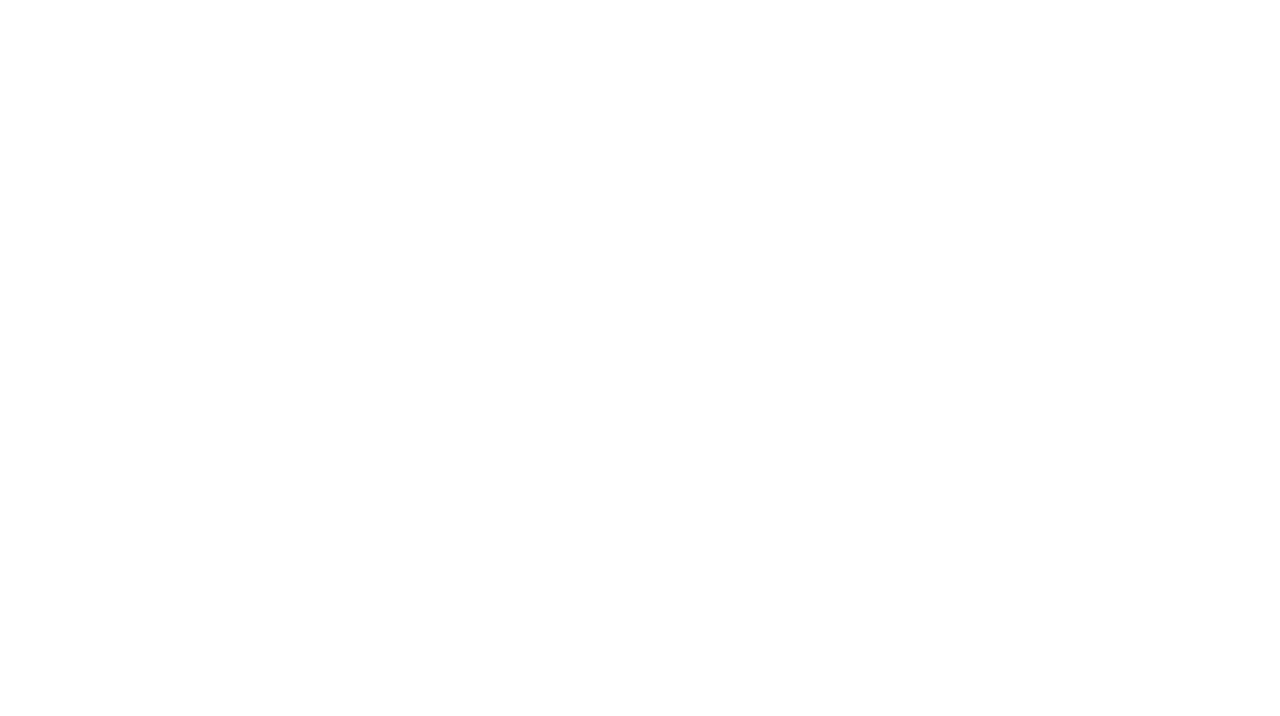
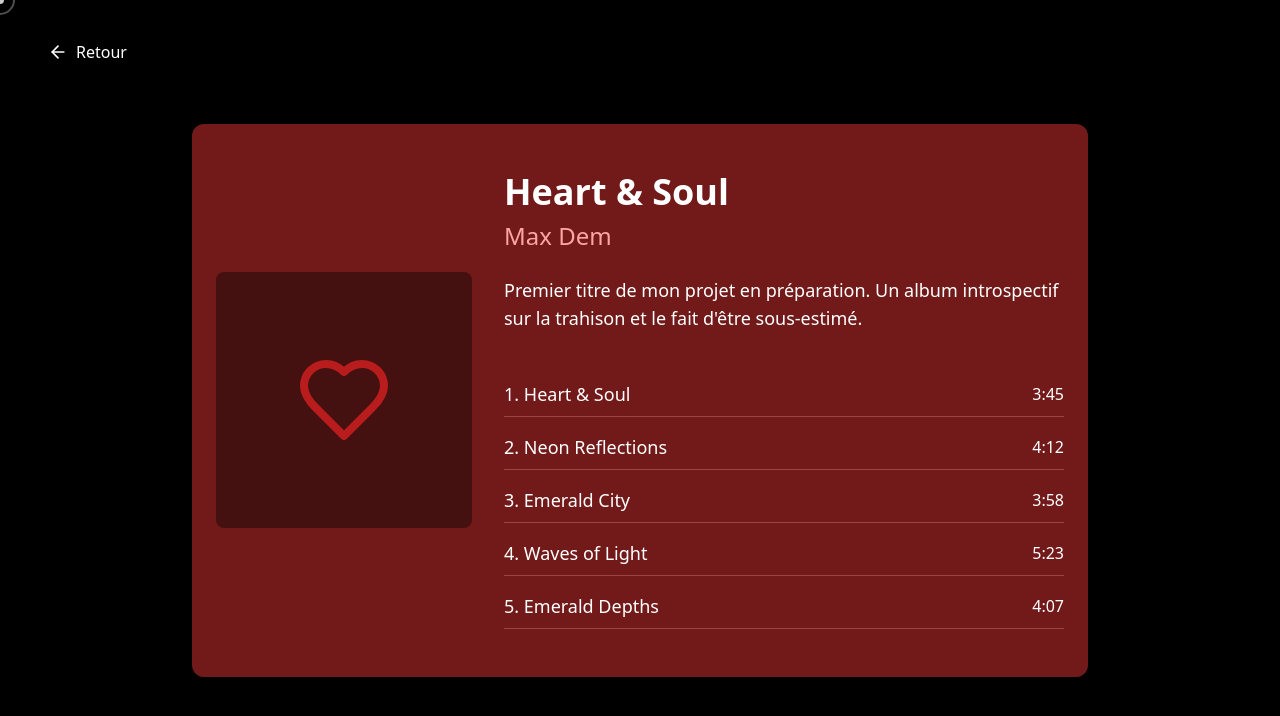
Before and after one commit to TsumiHaru/WorkShop, a React app: page /red-album in a window 1280 px wide. Before the commit this address had no page. Shown: the top 716 px of the page. Built offline with nearby package versions, Linux system fonts and the light colour scheme; the HTML template or start-up script is replaced by a standard one.

Commit message:
albumred

```diff
--- a/src/App.tsx
+++ b/src/App.tsx
@@ -2,6 +2,8 @@ import React from 'react';
 import { BrowserRouter as Router, Routes, Route } from 'react-router-dom';
 import HomePage from './pages/HomePage';
 import GreenAlbumPage from './pages/GreenAlbumPage';
+import PurpleAlbumPage from './pages/PurpleAlbumPage';
+import RedAlbumPage from './pages/RedAlbumPage';
 import CustomCursor from './components/CustomCursor';
 import './App.css';
 export function App() {
@@ -11,6 +13,8 @@ export function App() {
         <Routes>
           <Route path="/" element={<HomePage />} />
           <Route path="/green-album" element={<GreenAlbumPage />} />
+          <Route path="/purple-album" element={<PurpleAlbumPage />} />
+          <Route path="/red-album" element={<RedAlbumPage />} />
         </Routes>
       </div>
     </Router>;
--- /dev/null
+++ b/src/pages/PurpleAlbumPage.tsx
@@ -0,0 +1,75 @@
+import React from 'react';
+import { Link } from 'react-router-dom';
+import { motion } from 'framer-motion';
+import { ArrowLeftIcon } from 'lucide-react';
+
+const PurpleAlbumPage = () => {
+  return <div className="album-page w-full h-screen relative overflow-hidden bg-purple-800">
+      {/* Bouton retour */}
+      <motion.div className="absolute top-8 left-8 z-20" initial={{
+      opacity: 0,
+      x: -20
+    }} animate={{
+      opacity: 1,
+      x: 0
+    }} transition={{
+      delay: 0.5
+    }}>
+        <Link to="/" className="hoverable flex items-center text-white bg-black/30 px-4 py-2 rounded-full backdrop-blur-sm">
+          <ArrowLeftIcon size={20} className="mr-2" />
+          <span>Retour</span>
+        </Link>
+      </motion.div>
+      {/* Contenu de l'album */}
+      <div className="absolute inset-0 flex items-center justify-center">
+        <motion.div className="max-w-4xl w-full mx-auto px-6 py-12 bg-purple-700/80 backdrop-blur-sm rounded-xl text-white" initial={{
+        opacity: 0,
+        y: 20
+      }} animate={{
+        opacity: 1,
+        y: 0
+      }} transition={{
+        delay: 0.3
+      }}>
+          <div className="flex flex-col md:flex-row gap-8 items-center">
+            <motion.div className="w-64 h-64 relative overflow-hidden rounded-lg bg-purple-900" whileHover={{
+            scale: 1.05
+          }} />
+            <div className="flex-1">
+              <h1 className="text-4xl font-bold mb-2">Purple Sparkle</h1>
+              <h2 className="text-2xl text-purple-200 mb-6">Max Dem</h2>
+              <div className="space-y-4">
+                <p className="text-lg">
+                  Premier titre de mon projet en préparation. Un album introspectif sur la trahison et le fait d'être sous-estimé.
+                </p>
+                <div className="pt-6 space-y-2">
+                  <div className="flex justify-between items-center py-2 border-b border-purple-300/30 hoverable">
+                    <span className="text-lg">1. Heart & Soul</span>
+                    <span>3:45</span>
+                  </div>
+                  <div className="flex justify-between items-center py-2 border-b border-purple-300/30 hoverable">
+                    <span className="text-lg">2. Neon Reflections</span>
+                    <span>4:12</span>
+                  </div>
+                  <div className="flex justify-between items-center py-2 border-b border-purple-300/30 hoverable">
+                    <span className="text-lg">3. Emerald City</span>
+                    <span>3:58</span>
+                  </div>
+                  <div className="flex justify-between items-center py-2 border-b border-purple-300/30 hoverable">
+                    <span className="text-lg">4. Waves of Light</span>
+                    <span>5:23</span>
+                  </div>
+                  <div className="flex justify-between items-center py-2 border-b border-purple-300/30 hoverable">
+                    <span className="text-lg">5. Emerald Depths</span>
+                    <span>4:07</span>
+                  </div>
+                </div>
+              </div>
+            </div>
+          </div>
+        </motion.div>
+      </div>
+    </div>;
+};
+
+export default PurpleAlbumPage;
--- /dev/null
+++ b/src/pages/RedAlbumPage.tsx
@@ -0,0 +1,77 @@
+import React from 'react';
+import { Link } from 'react-router-dom';
+import { motion } from 'framer-motion';
+import { ArrowLeftIcon, HeartIcon } from 'lucide-react';
+
+const RedAlbumPage = () => {
+  return <div className="album-page w-full h-screen relative overflow-hidden bg-black">
+      {/* Bouton retour */}
+      <motion.div className="absolute top-8 left-8 z-20" initial={{
+      opacity: 0,
+      x: -20
+    }} animate={{
+      opacity: 1,
+      x: 0
+    }} transition={{
+      delay: 0.5
+    }}>
+        <Link to="/" className="hoverable flex items-center text-white bg-black/30 px-4 py-2 rounded-full backdrop-blur-sm">
+          <ArrowLeftIcon size={20} className="mr-2" />
+          <span>Retour</span>
+        </Link>
+      </motion.div>
+      {/* Contenu de l'album */}
+      <div className="absolute inset-0 flex items-center justify-center">
+        <motion.div className="max-w-4xl w-full mx-auto px-6 py-12 bg-red-900/90 backdrop-blur-sm rounded-xl text-white" initial={{
+        opacity: 0,
+        y: 20
+      }} animate={{
+        opacity: 1,
+        y: 0
+      }} transition={{
+        delay: 0.3
+      }}>
+          <div className="flex flex-col md:flex-row gap-8 items-center">
+            <motion.div className="w-64 h-64 flex items-center justify-center bg-black/40 rounded-lg" whileHover={{
+            scale: 1.05
+          }}>
+              <HeartIcon size={96} className="text-red-700" />
+            </motion.div>
+            <div className="flex-1">
+              <h1 className="text-4xl font-bold mb-2">Heart & Soul</h1>
+              <h2 className="text-2xl text-red-300 mb-6">Max Dem</h2>
+              <div className="space-y-4">
+                <p className="text-lg">
+                  Premier titre de mon projet en préparation. Un album introspectif sur la trahison et le fait d'être sous-estimé.
+                </p>
+                <div className="pt-6 space-y-2">
+                  <div className="flex justify-between items-center py-2 border-b border-red-300/30 hoverable">
+                    <span className="text-lg">1. Heart & Soul</span>
+                    <span>3:45</span>
+                  </div>
+                  <div className="flex justify-between items-center py-2 border-b border-red-300/30 hoverable">
+                    <span className="text-lg">2. Neon Reflections</span>
+                    <span>4:12</span>
+                  </div>
+                  <div className="flex justify-between items-center py-2 border-b border-red-300/30 hoverable">
+                    <span className="text-lg">3. Emerald City</span>
+                    <span>3:58</span>
+                  </div>
+                  <div className="flex justify-between items-center py-2 border-b border-red-300/30 hoverable">
+                    <span className="text-lg">4. Waves of Light</span>
+                    <span>5:23</span>
+                  </div>
+                  <div className="flex justify-between items-center py-2 border-b border-red-300/30 hoverable">
+                    <span className="text-lg">5. Emerald Depths</span>
+                    <span>4:07</span>
+                  </div>
+                </div>
+              </div>
+            </div>
+          </div>
+        </motion.div>
+      </div>
+    </div>;
+};
+
+export default RedAlbumPage;
```
